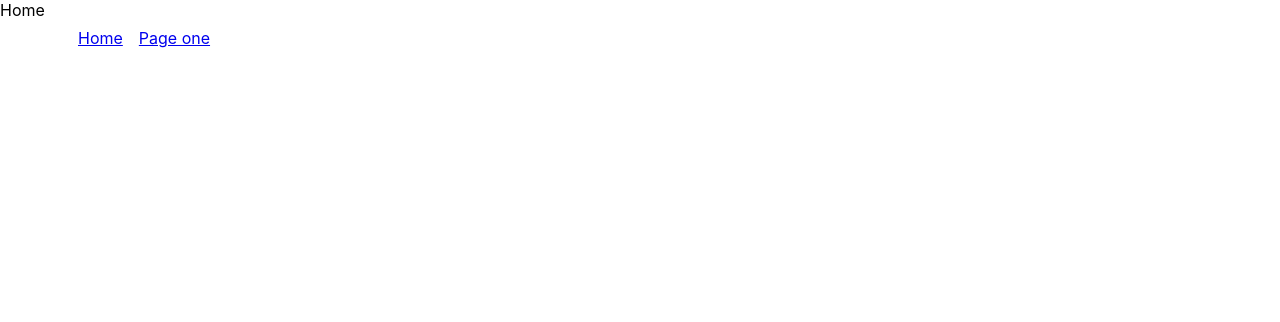
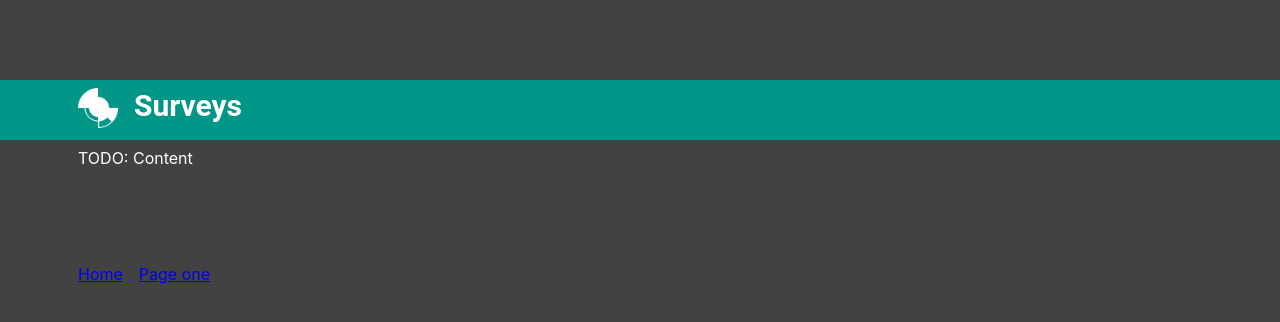
Before and after one commit to bobbylej/grow-me, a React (Create React App) app: page /surveys in a window 1280 px wide. Shown: the top 322 px of the page. Built offline with nearby package versions, Linux system fonts and the light colour scheme.

Commit message:
[8] Add route and layout for surveys list view (#12)

```diff
--- a/src/app/App.tsx
+++ b/src/app/App.tsx
@@ -1,4 +1,4 @@
-import React, { ReactElement } from 'react';
+import React, { ReactElement, useEffect } from 'react';
 import { Helmet } from 'react-helmet';
 import { ThemeProvider } from '@material-ui/styles';
 import { IntlProvider } from 'react-intl';
@@ -12,10 +12,16 @@ import useIntlProvider from 'app/shared/hooks/useIntlProvider';
 import PageOne from 'app/views/PageOne/PageOne';
 import { AppProvider } from 'app/shared/context/AppContext/AppContext';
 import { Links } from 'app/shared/components/Links';
+import { Surveys } from 'app/views/Surveys/Surveys';
 
 const App = (): ReactElement => {
   const theme = useTheme();
   const intlProvider = useIntlProvider();
+
+  useEffect(() => {
+    document.body.style.backgroundColor =
+      theme.palette.background.default;
+  }, [theme]);
 
   return (
     <IntlProvider
@@ -32,10 +38,12 @@ const App = (): ReactElement => {
         <ThemeProvider theme={theme}>
           <Router>
             <Switch>
-              <Route path="/page-one">
+              <Route path="/surveys">
+                <Surveys />
+              </Route>
+              <Route path="/">
                 <PageOne />
               </Route>
-              <Route path="/">Home</Route>
             </Switch>
             <Links />
           </Router>
--- a/src/app/shared/hooks/useTheme.tsx
+++ b/src/app/shared/hooks/useTheme.tsx
@@ -8,7 +8,7 @@ import { darkTheme, lightTheme } from 'app/shared/constants/theme';
 
 const useTheme = (): Theme => {
   const prefersDarkMode = useMediaQuery(
-    '(prefers-color-scheme: dark)',
+    '(prefers-color-scheme: light)',
   );
 
   const theme = prefersDarkMode ? darkTheme : lightTheme;
--- a/src/app/shared/styles/layout.styles.ts
+++ b/src/app/shared/styles/layout.styles.ts
@@ -1,6 +1,12 @@
+import { Theme } from '@material-ui/core';
 import { makeStyles } from '@material-ui/styles';
 
-const useLayoutStyles = makeStyles(() => ({
+const useLayoutStyles = makeStyles((theme: Theme) => ({
+  root: {
+    color: theme.palette.text.primary,
+    backgroundColor: theme.palette.background.default,
+    padding: '5rem 0',
+  },
   content: {
     maxWidth: '1140px',
     margin: 'auto',
--- a/src/app/shared/translations/de.json
+++ b/src/app/shared/translations/de.json
@@ -1,8 +1,10 @@
 {
-  "GLOBAL.LABEL.PRIMARY_BUTTON": "Primäre Taste",
-  "GLOBAL.LABEL.SECONDARY_BUTTON": "Sekundäre Schaltfläche",
+  "GLOBAL.NAVIGATION.HOME": "Startseite",
+  "GLOBAL.NAVIGATION.PAGE_ONE": "Seite eins",
+  "GLOBAL.NAVIGATION.SURVEYS": "Umfragen",
   "PAGE_ONE.ACTION.ADD_NEW_ITEM": "Neues Element hinzufügen",
   "PAGE_ONE.LABEL.ITEM": "Artikel",
   "PAGE_ONE.LABEL.ITEMS": "Artikel",
-  "PAGE_ONE.TITLE": "Seite eins"
+  "PAGE_ONE.TITLE": "Seite eins",
+  "SURVEYS.TITLE": "Umfragen"
 }
--- a/src/app/shared/translations/en.json
+++ b/src/app/shared/translations/en.json
@@ -1,8 +1,10 @@
 {
-  "GLOBAL.LABEL.PRIMARY_BUTTON": "Primary Button",
-  "GLOBAL.LABEL.SECONDARY_BUTTON": "Secondary Button",
+  "GLOBAL.NAVIGATION.HOME": "Home",
+  "GLOBAL.NAVIGATION.PAGE_ONE": "Page one",
+  "GLOBAL.NAVIGATION.SURVEYS": "Surveys",
   "PAGE_ONE.ACTION.ADD_NEW_ITEM": "Add new item",
   "PAGE_ONE.LABEL.ITEM": "Item",
   "PAGE_ONE.LABEL.ITEMS": "Items",
-  "PAGE_ONE.TITLE": "Page one"
+  "PAGE_ONE.TITLE": "Page one",
+  "SURVEYS.TITLE": "Surveys"
 }
--- a/src/app/shared/translations/pl.json
+++ b/src/app/shared/translations/pl.json
@@ -1,8 +1,10 @@
 {
-  "GLOBAL.LABEL.PRIMARY_BUTTON": "Przycisk główny",
-  "GLOBAL.LABEL.SECONDARY_BUTTON": "Przycisk pomocniczy",
+  "GLOBAL.NAVIGATION.HOME": "Strona główna",
+  "GLOBAL.NAVIGATION.PAGE_ONE": "Strona pierwsza",
+  "GLOBAL.NAVIGATION.SURVEYS": "Ankiety",
   "PAGE_ONE.ACTION.ADD_NEW_ITEM": "Dodaj nową pozycję",
   "PAGE_ONE.LABEL.ITEM": "Pozycja",
   "PAGE_ONE.LABEL.ITEMS": "Pozycje",
-  "PAGE_ONE.TITLE": "Strona pierwsza"
+  "PAGE_ONE.TITLE": "Strona pierwsza",
+  "SURVEYS.TITLE": "Ankiety"
 }
--- a/src/app/views/PageOne/PageOne.styles.ts
+++ b/src/app/views/PageOne/PageOne.styles.ts
@@ -1,12 +1,6 @@
-import { Theme } from '@material-ui/core';
 import { makeStyles } from '@material-ui/styles';
 
-export const usePageOneStyles = makeStyles((theme: Theme) => ({
-  root: {
-    color: theme.palette.text.primary,
-    backgroundColor: theme.palette.background.default,
-    padding: '5rem 0',
-  },
+export const usePageOneStyles = makeStyles(() => ({
   items: {
     marginTop: '1rem',
   },
--- a/src/app/views/PageOne/PageOne.tsx
+++ b/src/app/views/PageOne/PageOne.tsx
@@ -17,7 +17,7 @@ let counter = 0;
 const PageOne = (): ReactElement => {
   const intl = useIntl();
   const styles = usePageOneStyles();
-  const { content } = useLayoutStyles();
+  const { root, content } = useLayoutStyles();
   const { state, dispatch } = useContext(AppContext);
   const { items } = state;
 
@@ -50,7 +50,7 @@ const PageOne = (): ReactElement => {
   ));
 
   return (
-    <div className={styles.root}>
+    <div className={root}>
       <HeaderTitle
         title={intl.formatMessage({
           id: 'PAGE_ONE.TITLE',
--- /dev/null
+++ b/src/app/views/Surveys/Surveys.tsx
@@ -0,0 +1,26 @@
+import { useIntl } from 'react-intl';
+import React, { ReactElement } from 'react';
+import { Grid } from '@material-ui/core';
+import { HeaderTitle } from 'app/shared/components/HeaderTitle/HeaderTitle';
+import useLayoutStyles from 'app/shared/styles/layout.styles';
+
+export const Surveys = (): ReactElement => {
+  const intl = useIntl();
+  const { root, content } = useLayoutStyles();
+
+  return (
+    <div className={root}>
+      <HeaderTitle
+        title={intl.formatMessage({
+          id: 'SURVEYS.TITLE',
+          defaultMessage: 'Surveys',
+        })}
+      />
+      <Grid className={content} container spacing={2}>
+        <Grid item xs={12}>
+          TODO: Content
+        </Grid>
+      </Grid>
+    </div>
+  );
+};
```
